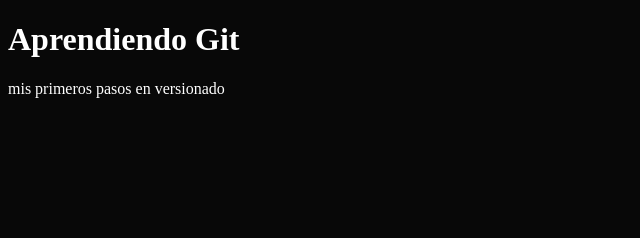
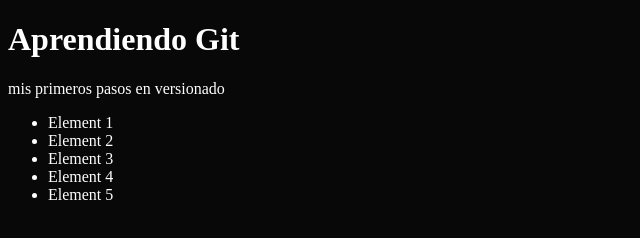
Before and after one commit to Marianne-90/youtube-git, a plain HTML site: page index.html in a window 1280 px wide. Shown: the whole page, without its empty margins (0-640 px from the left). Drawn offline with Linux system fonts and the light colour scheme.

Commit message:
añadí elementos al html

```diff
--- a/index.html
+++ b/index.html
@@ -1,14 +1,21 @@
 <!DOCTYPE html>
 <html lang="en">
-<head>
-    <meta charset="UTF-8">
-    <meta http-equiv="X-UA-Compatible" content="IE=edge">
-    <meta name="viewport" content="width=device-width, initial-scale=1.0">
+  <head>
+    <meta charset="UTF-8" />
+    <meta http-equiv="X-UA-Compatible" content="IE=edge" />
+    <meta name="viewport" content="width=device-width, initial-scale=1.0" />
     <title>Aprendiendo Git</title>
-    <link rel="stylesheet" href="style.css">
-</head>
-<body>
+    <link rel="stylesheet" href="style.css" />
+  </head>
+  <body>
     <h1>Aprendiendo Git</h1>
     <p>mis primeros pasos en versionado</p>
-</body>
+    <ul>
+      <li>Element 1</li>
+      <li>Element 2</li>
+      <li>Element 3</li>
+      <li>Element 4</li>
+      <li>Element 5</li>
+    </ul>
+  </body>
 </html>
```
